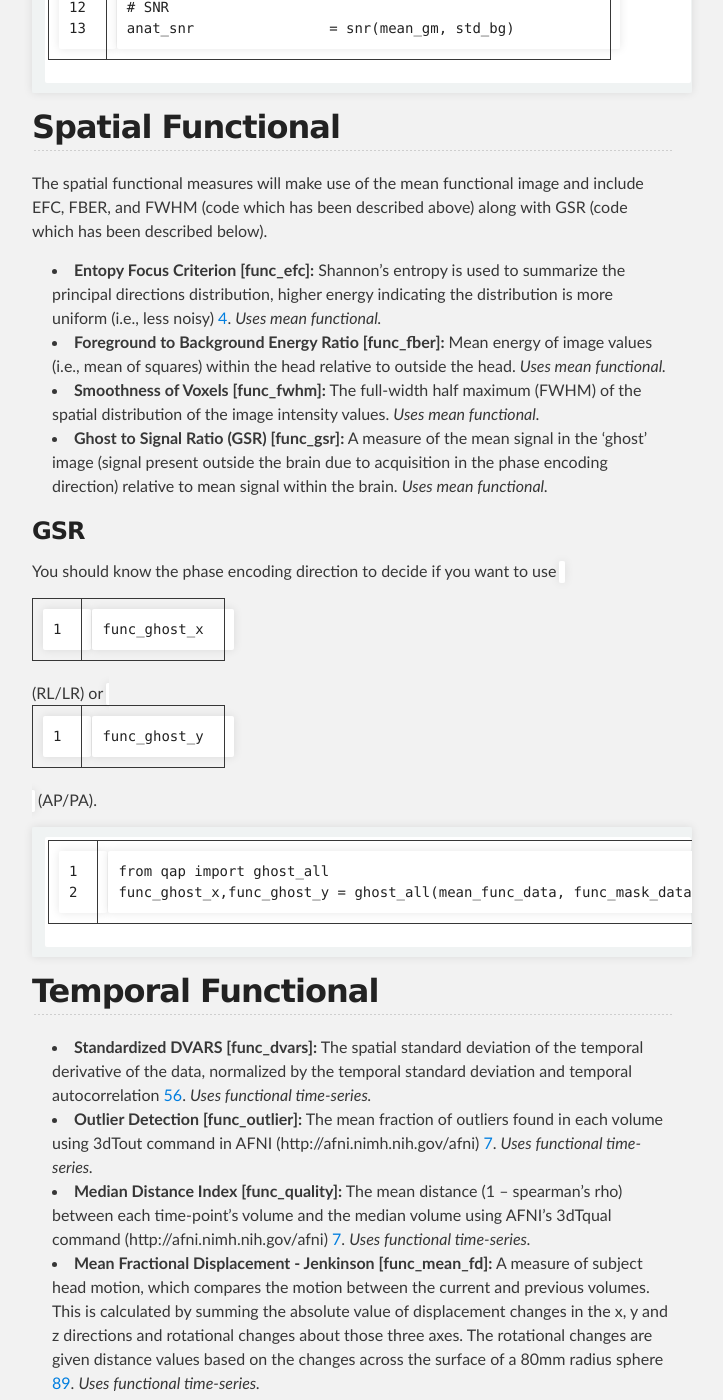
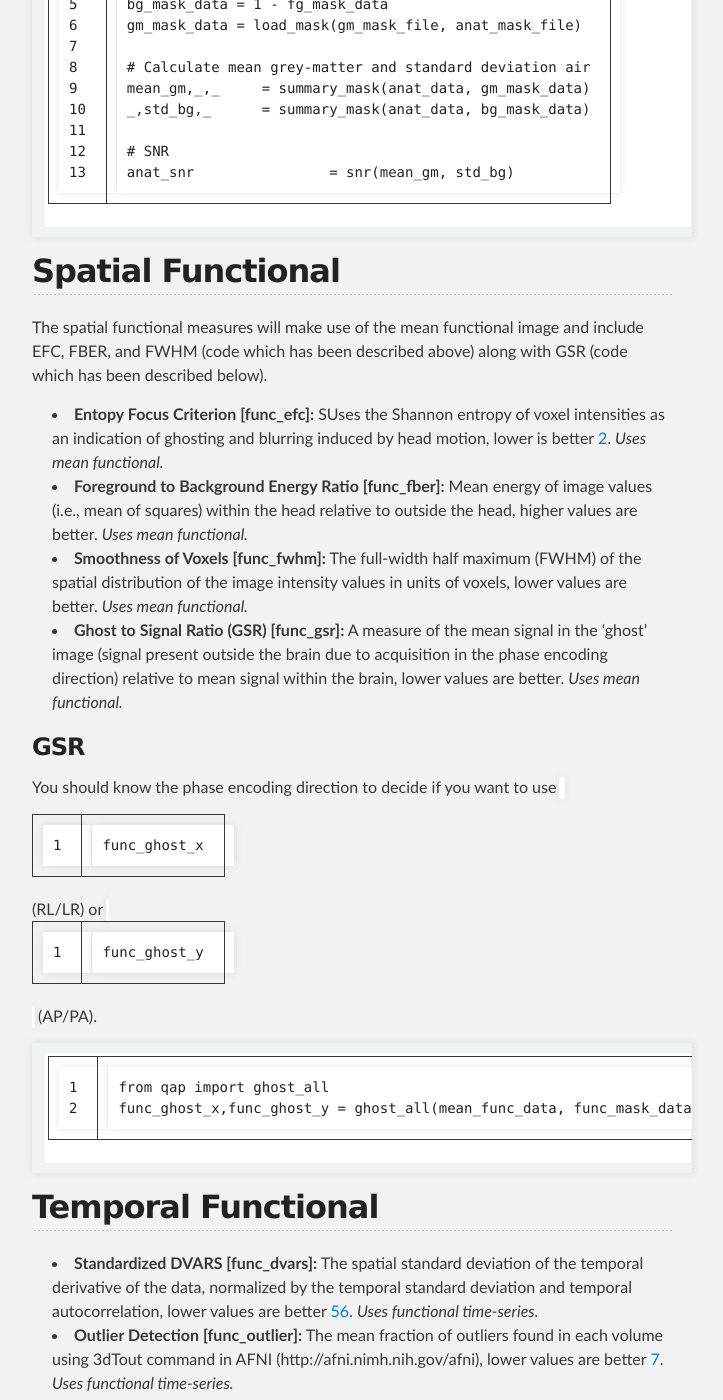
Before and after one commit to preprocessed-connectomes-project/quality-assessment-protocol, a Jekyll site: the page built from index.md, in a window 1280 px wide and 1400 px high, scrolled down 4782 px. Shown: the whole window, without its empty margins (288-1011 px from the left). Built offline with Jekyll 4.4.1, drawn with Linux system fonts in a browser that asks for light colours; some of the changed text lies outside the part shown.

Commit message:
updated description of entopy focus criterion and others

```diff
--- a/index.md
+++ b/index.md
@@ -57,12 +57,12 @@ Note that we will be using the above anatomical and functional outputs for our m
 
 We calculate the measures below with the associated variable in square brackets followed by a brief description and possible link to a reference.
 
-* **Contrast to Noise Ratio (CNR) [anat_cnr]:** Calculated as the mean of the gray matter values minus the mean of the white matter values, divided by the standard deviation of the air values [^1].
-* **Entopy Focus Criterion (EFC) [anat_efc]:**
-* **Foreground to Background Energy Ratio (FBER) [anat_fber]:** Mean energy of image values (i.e., mean of squares) within the head relative to outside the head.
-* **Smoothness of Voxels (FWHM) [anat_fwhm]:** The full-width half maximum (FWHM) of the spatial distribution of the image intensity values [^3].
-* **Artifact Detection (Qi1) [anat_qi1]:** The proportion of voxels with intensity corrupted by artifacts normalized by the number of voxels in the background [^4].
-* **Signal-to-Noise Ratio (SNR) [anat_snr]:** The mean of image values within gray matter divided by the standard deviation of the image values within air (i.e., outside the head) [^1].
+* **Contrast to Noise Ratio (CNR) [anat_cnr]:** Calculated as the mean of the gray matter values minus the mean of the white matter values, divided by the standard deviation of the air values, higher values are better [^1].
+* **Entopy Focus Criterion (EFC) [anat_efc]:** Uses the Shannon entropy of voxel intensities as an indication of ghosting and blurring induced by head motion, lower is better [^2].
+* **Foreground to Background Energy Ratio (FBER) [anat_fber]:** Mean energy of image values (i.e., mean of squares) within the head relative to outside the head, higher values are better.
+* **Smoothness of Voxels (FWHM) [anat_fwhm]:** The full-width half maximum (FWHM) of the spatial distribution of the image intensity values in units of voxels, lower values are better [^3].
+* **Artifact Detection (Qi1) [anat_qi1]:** The proportion of voxels with intensity corrupted by artifacts normalized by the number of voxels in the background, lower values are better [^4].
+* **Signal-to-Noise Ratio (SNR) [anat_snr]:** The mean of image values within gray matter divided by the standard deviation of the image values within air (i.e., outside the head), higher values are better [^1].
 
 ### CNR
 
@@ -131,10 +131,10 @@ We first compute the mean image values within gray matter (mean_gm) and the stan
 
 The spatial functional measures will make use of the mean functional image and include EFC, FBER, and FWHM (code which has been described above) along with GSR (code which has been described below).
 
-* **Entopy Focus Criterion [func_efc]:** Shannon’s entropy is used to summarize the principal directions distribution, higher energy indicating the distribution is more uniform (i.e., less noisy) [^2]. _Uses mean functional._
-* **Foreground to Background Energy Ratio [func_fber]:** Mean energy of image values (i.e., mean of squares) within the head relative to outside the head. _Uses mean functional._
-* **Smoothness of Voxels [func_fwhm]:** The full-width half maximum (FWHM) of the spatial distribution of the image intensity values. _Uses mean functional._
-* **Ghost to Signal Ratio (GSR) [func_gsr]:** A measure of the mean signal in the ‘ghost’ image (signal present outside the brain due to acquisition in the phase encoding direction) relative to mean signal within the brain. _Uses mean functional._
+* **Entopy Focus Criterion [func_efc]:** SUses the Shannon entropy of voxel intensities as an indication of ghosting and blurring induced by head motion, lower is better [^2]. _Uses mean functional._
+* **Foreground to Background Energy Ratio [func_fber]:** Mean energy of image values (i.e., mean of squares) within the head relative to outside the head, higher values are better. _Uses mean functional._
+* **Smoothness of Voxels [func_fwhm]:** The full-width half maximum (FWHM) of the spatial distribution of the image intensity values in units of voxels, lower values are better. _Uses mean functional._
+* **Ghost to Signal Ratio (GSR) [func_gsr]:** A measure of the mean signal in the ‘ghost’ image (signal present outside the brain due to acquisition in the phase encoding direction) relative to mean signal within the brain, lower values are better. _Uses mean functional._
 
 ### GSR
 
@@ -146,12 +146,12 @@ You should know the phase encoding direction to decide if you want to use `func_
 
 ## Temporal Functional
 
-* **Standardized DVARS [func_dvars]:** The spatial standard deviation of the temporal derivative of the data, normalized by the temporal standard deviation and temporal autocorrelation [^5][^6]. _Uses functional time-series._
-* **Outlier Detection [func_outlier]:** The mean fraction of outliers found in each volume using 3dTout command in AFNI (http://afni.nimh.nih.gov/afni) [^7]. _Uses functional time-series._
-* **Median Distance Index [func_quality]:** The mean distance (1 – spearman’s rho) between each time-point's volume and the median volume using AFNI’s 3dTqual command (http://afni.nimh.nih.gov/afni) [^7]. _Uses functional time-series._
-* **Mean Fractional Displacement - Jenkinson [func_mean_fd]:** A measure of subject head motion, which compares the motion between the current and previous volumes. This is calculated by summing the absolute value of displacement changes in the x, y and z directions and rotational changes about those three axes. The rotational changes are given distance values based on the changes across the surface of a 80mm radius sphere [^8][^10]. _Uses functional time-series._
-* **Number of volumes with FD greater than 0.2mm [func_num_fd]:** _Uses functional time-series._
-* **Percent of volumes with FD greater than 0.2mm [func_perc_fd]:** _Uses functional time-series._
+* **Standardized DVARS [func_dvars]:** The spatial standard deviation of the temporal derivative of the data, normalized by the temporal standard deviation and temporal autocorrelation, lower values are better [^5][^6]. _Uses functional time-series._
+* **Outlier Detection [func_outlier]:** The mean fraction of outliers found in each volume using 3dTout command in AFNI (http://afni.nimh.nih.gov/afni), lower values are better [^7]. _Uses functional time-series._
+* **Median Distance Index [func_quality]:** The mean distance (1 – spearman’s rho) between each time-point's volume and the median volume using AFNI’s 3dTqual command (http://afni.nimh.nih.gov/afni), lower values are better [^7]. _Uses functional time-series._
+* **Mean Fractional Displacement - Jenkinson [func_mean_fd]:** A measure of subject head motion, which compares the motion between the current and previous volumes. This is calculated by summing the absolute value of displacement changes in the x, y and z directions and rotational changes about those three axes. The rotational changes are given distance values based on the changes across the surface of a 80mm radius sphere, lower values are better [^8][^10]. _Uses functional time-series._
+* **Number of volumes with FD greater than 0.2mm [func_num_fd]:** Lower values are better _Uses functional time-series._
+* **Percent of volumes with FD greater than 0.2mm [func_perc_fd]:** Lower values are better _Uses functional time-series._
 
 
 ### Standardized DVARS
@@ -192,7 +192,7 @@ If you run the above procedure on an array of subjects, then you can take 1.5x o
 
 [^1]: Magnotta, V. A., & Friedman, L. (2006). Measurement of signal-to-noise and contrast-to-noise in the fBIRN multicenter imaging study. Journal of Digital Imaging, 19(2), 140-147.
 
-[^2]: Farzinfar, M., Dietrich, C., Smith, R. G., Li, Y., Gupta, A., Liu, Z., & Styner, M. A. (2012, May). Entropy based DTI quality control via regional orientation distribution. In Biomedical Imaging (ISBI), 2012 9th IEEE International Symposium on (pp. 22-25). IEEE.
+[^2]: Atkinson D, Hill DL, Stoyle PN, Summers PE, Keevil SF (1997). Automatic correction of motion artifacts in magnetic resonance images using an entropy focus criterion. IEEE Trans Med Imaging. 16(6):903-10.
 
 [^3]: Friedman, L., Stern, H., Brown, G. G., Mathalon, D. H., Turner, J., Glover, G. H., ... & Potkin, S. G. (2008). Test–retest and between‐site reliability in a multicenter fMRI study. Human brain mapping, 29(8), 958-972.
 
```
